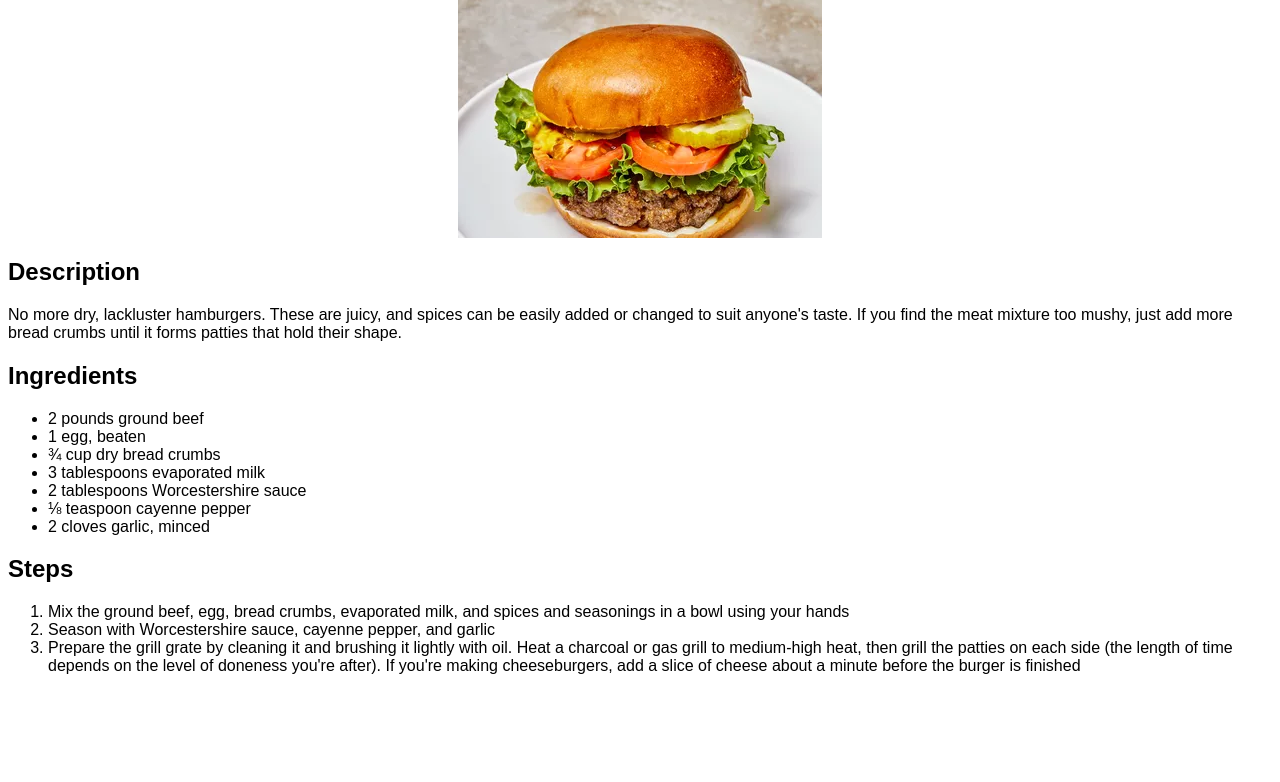
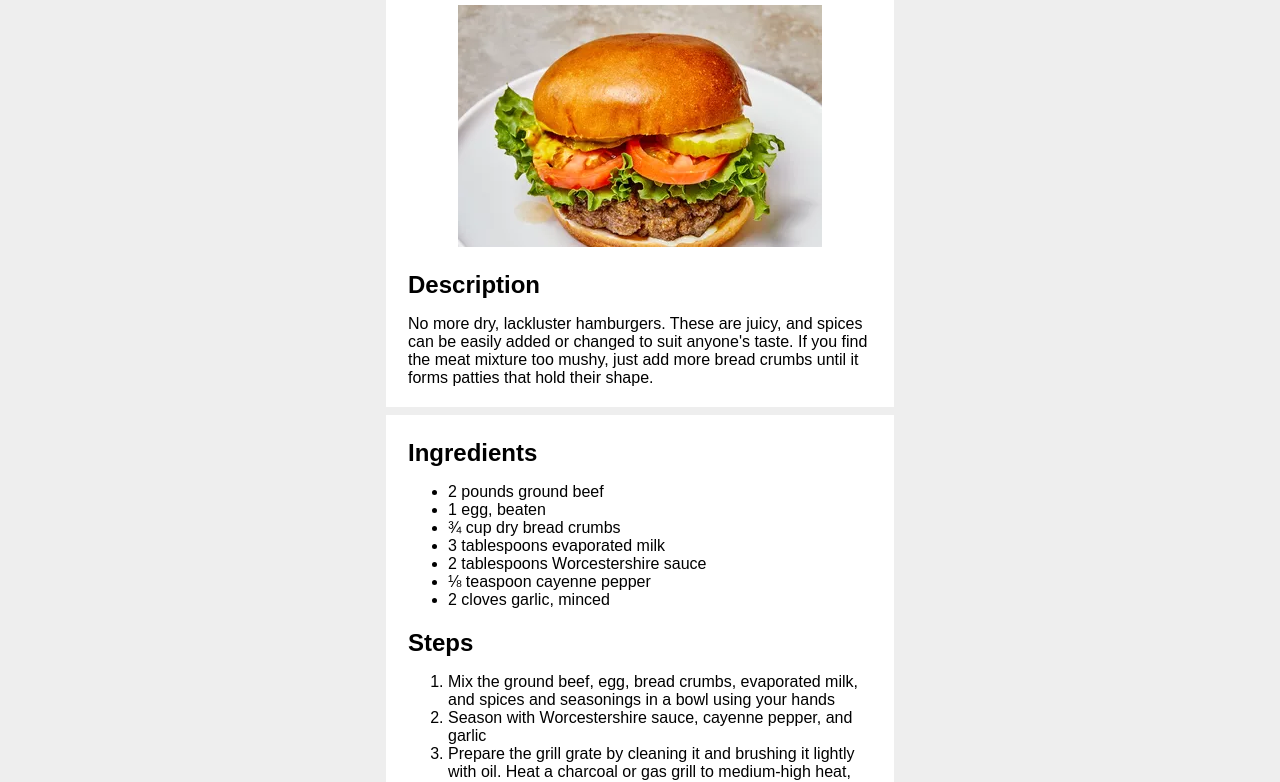
Before and after one commit to jourdal/odin-recipes, a plain HTML site: page recipes/hamburger.html in a window 1280 px wide. Shown: the part 84-866 px from the top of the page. Before the commit the page ends 800 px from the top, so only its background shows below. Drawn offline with Linux system fonts and the light colour scheme.

Commit message:
Add some styling

```diff
--- a/recipes/hamburger.html
+++ b/recipes/hamburger.html
@@ -6,14 +6,20 @@
     <link rel="stylesheet" href="../style.css">
 </head>
 <body>
-    <h1>Juiciest Hamburgers Ever</h1>
+    <div class="card">
+        <h1 class="title" id="hamburger-title">Juiciest Hamburgers Ever</h1>
+        <div class="img-container">
+            <img src="../images/hamburger.webp" alt="The Juiciest Hamburger Ever" class="img">
+        </div>
+        <div class="description-container" id="description-text">
+            <h2 class="title">Description</h2>
+            <p>No more dry, lackluster hamburgers. These are juicy, and spices can be easily added or changed to suit anyone's taste. If you find the meat mixture too mushy, just add more bread crumbs until it forms patties that hold their shape.</p>
+        </div>
+    </div>
 
-    <img src="../images/hamburger.webp" alt="The Juiciest Hamburger Ever" class="center">
-
-    <h2>Description</h2>
-    <p>No more dry, lackluster hamburgers. These are juicy, and spices can be easily added or changed to suit anyone's taste. If you find the meat mixture too mushy, just add more bread crumbs until it forms patties that hold their shape.</p>
-
-    <h2>Ingredients</h2>
+    <div class="card">
+        <div class="ingredients-container">
+            <h2 class="title">Ingredients</h2>
             <ul>
                 <li>2 pounds ground beef</li>
                 <li>1 egg, beaten</li>
@@ -23,12 +29,17 @@
                 <li>⅛ teaspoon cayenne pepper</li>
                 <li>2 cloves garlic, minced</li>
             </ul>
-
-    <h2>Steps</h2>
+        </div>
+        <div class="steps-container">
+            <h2 class="title">Steps</h2>
             <ol>
                 <li>Mix the ground beef, egg, bread crumbs, evaporated milk, and spices and seasonings in a bowl using your hands</li>
                 <li>Season with Worcestershire sauce, cayenne pepper, and garlic</li>
                 <li>Prepare the grill grate by cleaning it and brushing it lightly with oil. Heat a charcoal or gas grill to medium-high heat, then grill the patties on each side (the length of time depends on the level of doneness you're after). If you're making cheeseburgers, add a slice of cheese about a minute before the burger is finished</li>
             </ol>
+        </div>
+    </div>
+
+
 </body>
 </html>
--- a/style.css
+++ b/style.css
@@ -1,17 +1,44 @@
-* {
+body {
     font-family: Arial, sans-serif;
+    background: #eee;
 }
 
-h1, .center {
+.card {
     text-align: center;
+    width: 500px;
+    background: #fff;
+    margin: 8px auto;
+    padding: 4px;
 }
 
-.center {
+.link {
     display: block;
-    margin-left: auto;
-    margin-right: auto;
+    padding: 8px;
 }
 
-a {
-    color: cornflowerblue;
+.title {
+    margin-bottom: 0;
 }
+
+.list-card {
+    width: 1000px;
+    background: #fff;
+    margin: 8px auto;
+    padding: 4px;
+}
+
+.ingredients-container,
+.steps-container {
+    text-align: left;
+    margin: auto 18px;
+}
+
+#description-text {
+    text-align: left;
+    margin: auto 18px;
+}
+
+#hamburger-title {
+    margin: 12px;
+    padding: 8px;
+}
```
Also changed, not shown: index.html (+6 -3 lines). Lines whose indentation alone changed are shown as unchanged.
